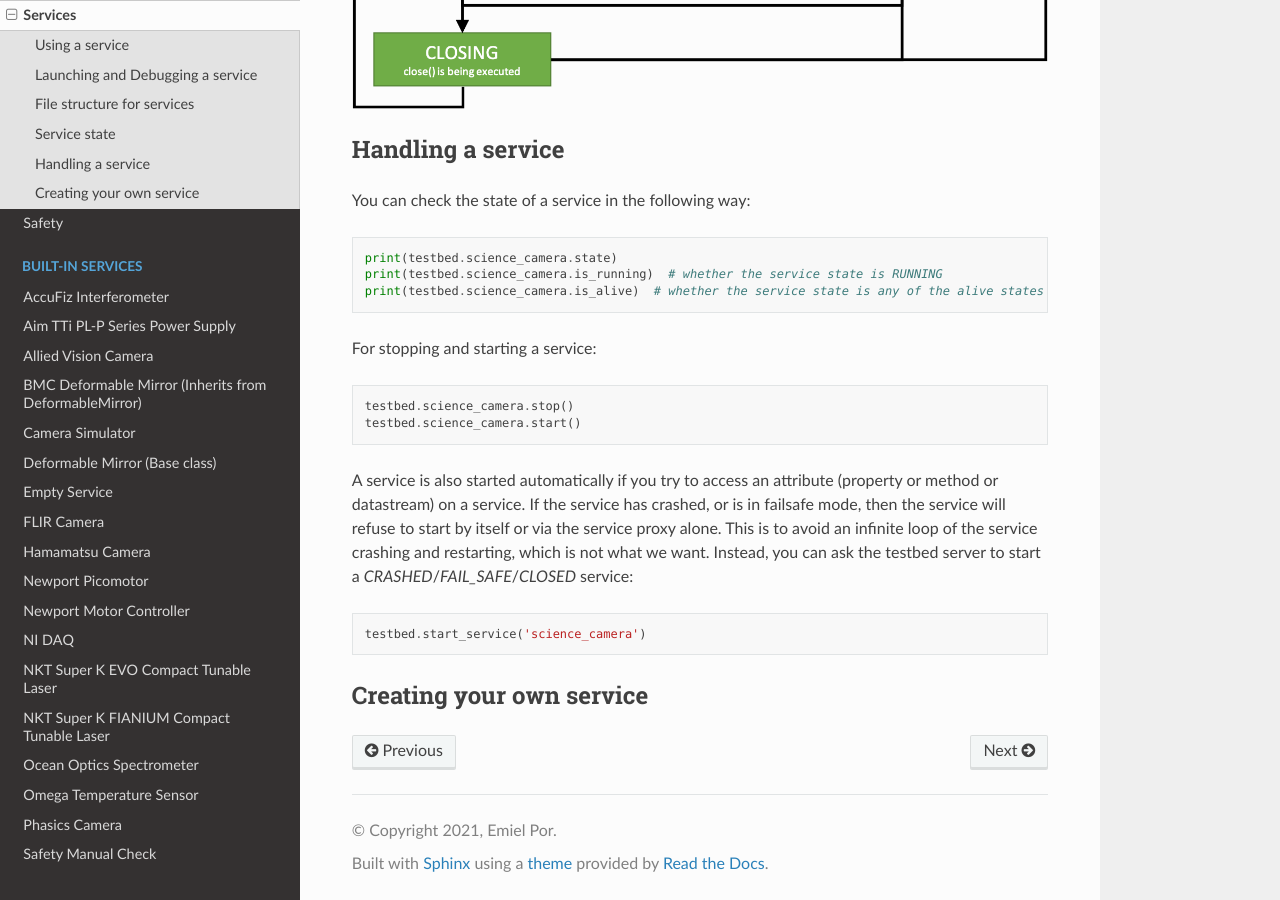
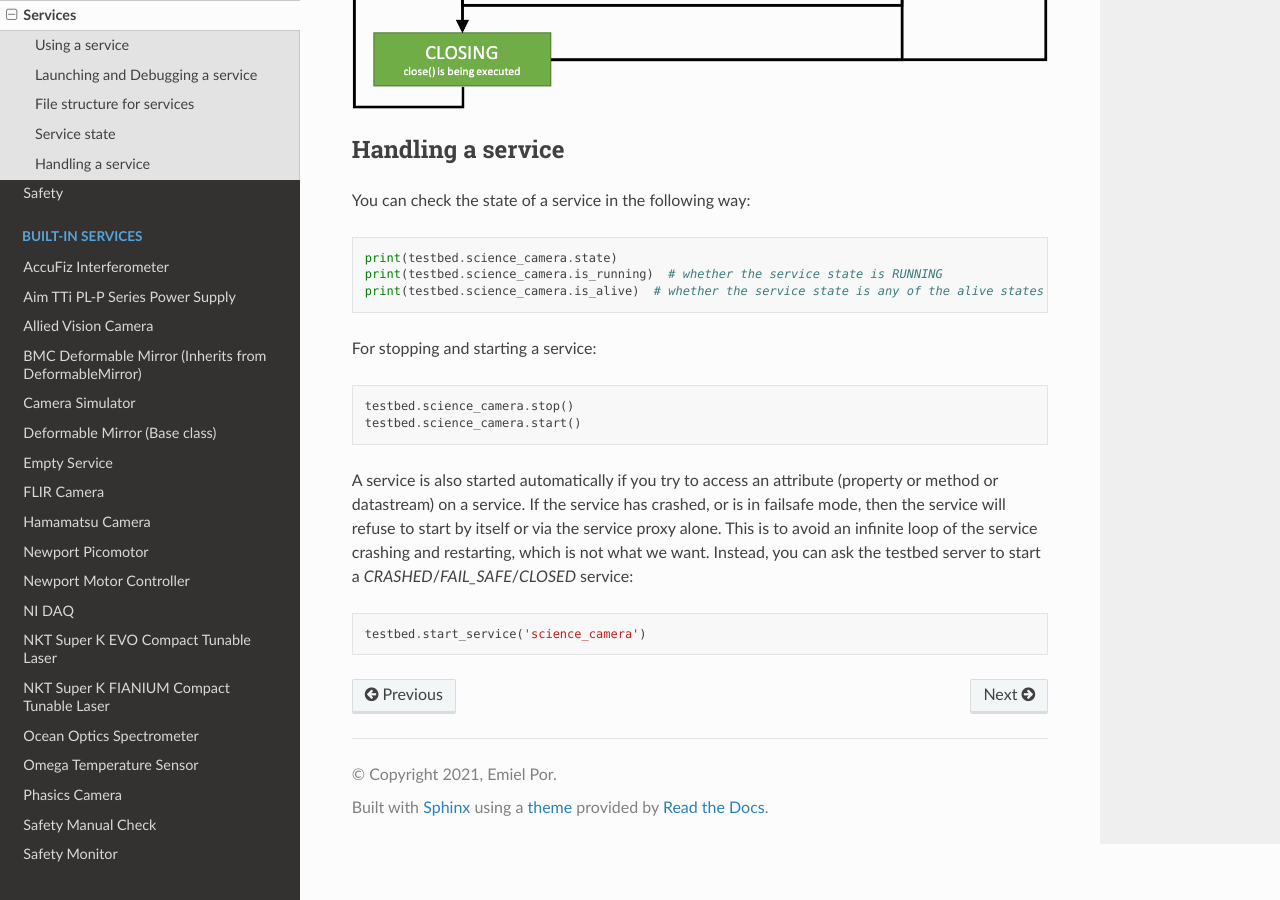
Before and after one commit to spacetelescope/catkit2, a Sphinx documentation site: the page built from docs/services.rst, in a window 1280 px wide and 900 px high, scrolled down 3068 px. Built offline with Sphinx 7.4.7 and the Read the Docs theme 3.1.0, drawn with Linux system fonts in a browser that asks for light colours.

Commit message:
Remove service creation

```diff
--- a/docs/services.rst
+++ b/docs/services.rst
@@ -119,6 +119,3 @@ A service is also started automatically if you try to access an attribute (prope
 .. code-block:: python
 
     testbed.start_service('science_camera')
-
-Creating your own service
--------------------------
```
